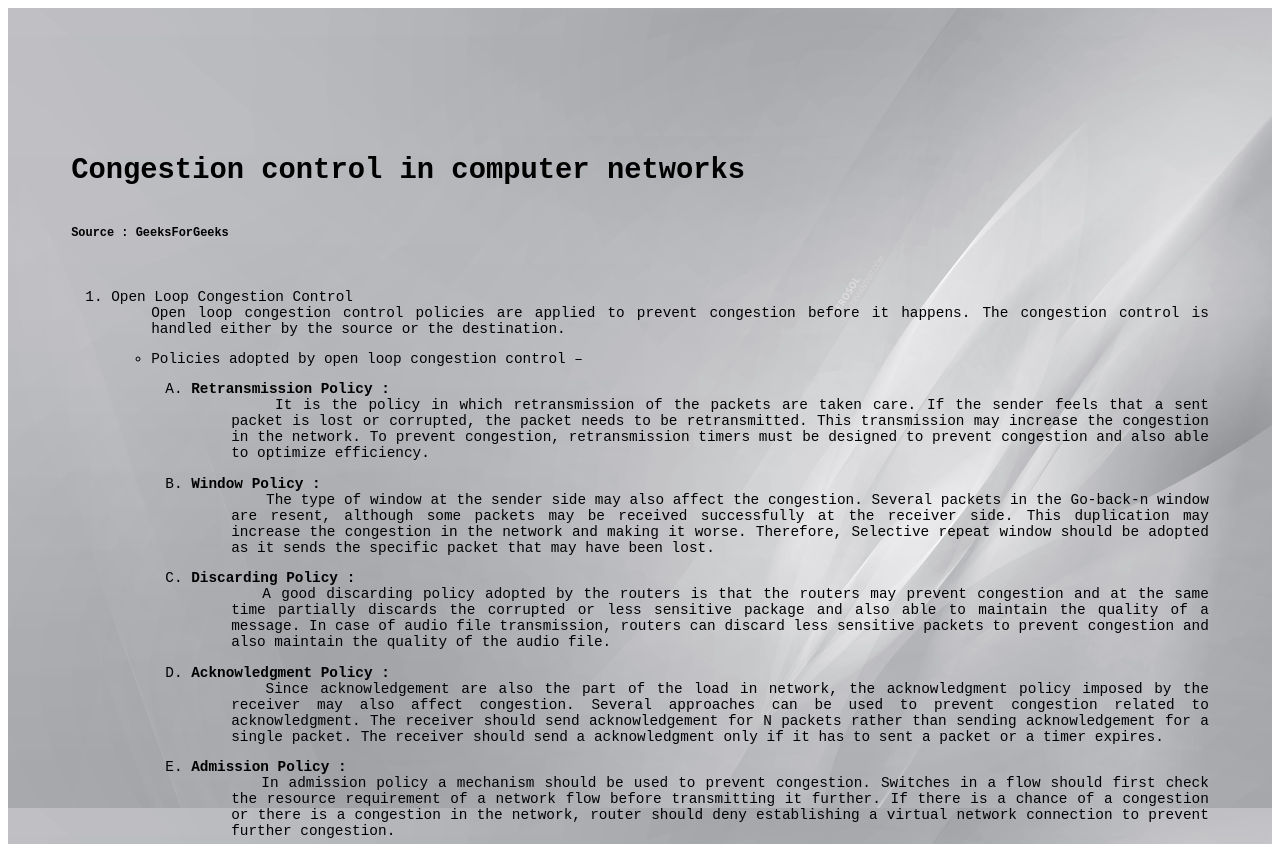
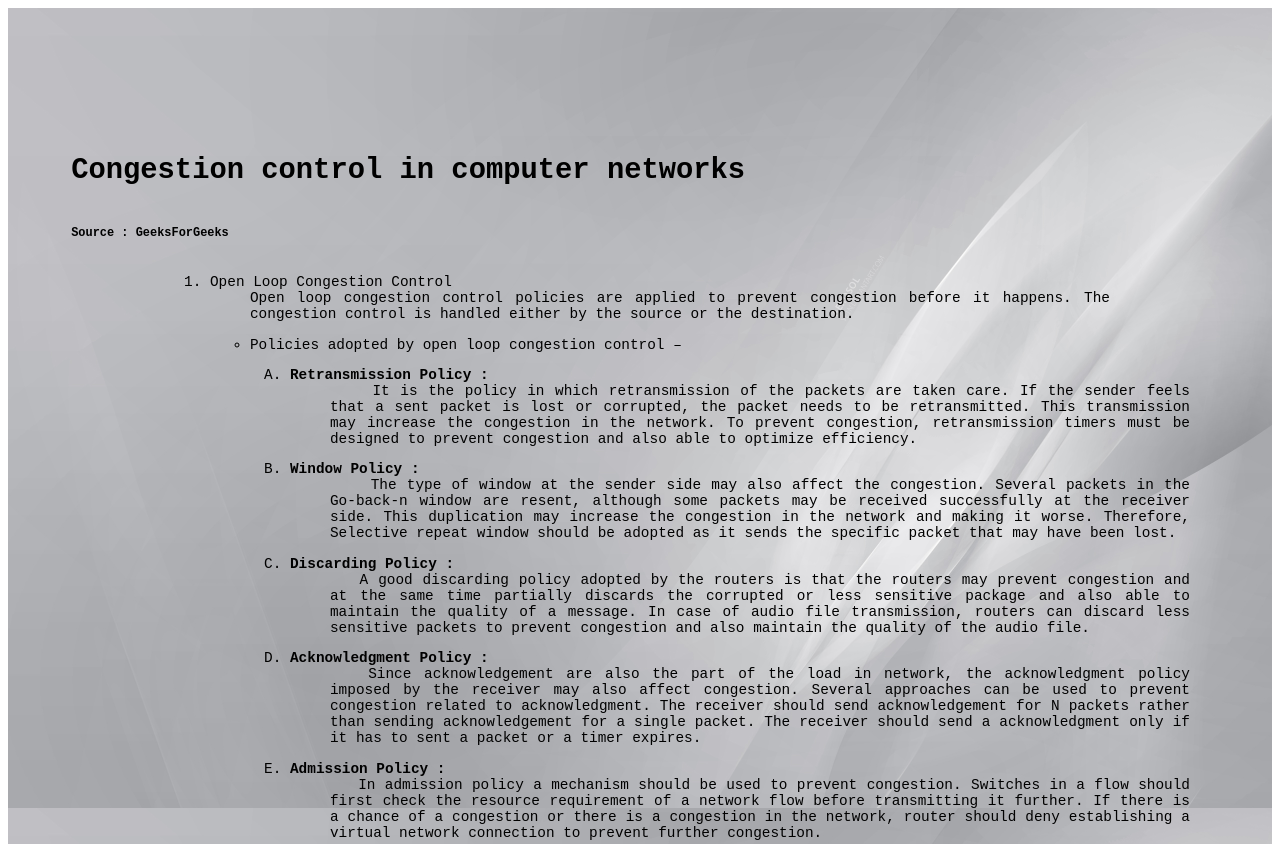
Before and after one commit to Arunangshu13/assignments, a plain HTML site: page week1/types-of-list-and-parallax/index.html in a window 1280 px wide. Shown: the top 844 px of the page. Drawn offline with Linux system fonts and the light colour scheme.

Commit message:
complete

```diff
--- a/week1/types-of-list-and-parallax/index.html
+++ b/week1/types-of-list-and-parallax/index.html
@@ -10,6 +10,7 @@
             display: flex;
             flex-direction: column;
             padding: 10% 5%;
+            width: 90%;
             background-image: url(./imgs/parallax.jpg);
             background-repeat: no-repeat;
             background-size: cover;
@@ -18,12 +19,21 @@
             text-align: justify;
             font-family: 'Courier New', Courier, monospace;
         }
+        .holder{
+
+            overflow: auto;
+        }
+        .holder ol{
+            margin: auto;
+            width: 900px;
+        }
     </style>
 </head>
 <body>
     <div class="container">
         <h1>Congestion control in computer networks</h1>
         <h5>Source : GeeksForGeeks</h5>
+        <div class="holder">
             <ol>
                 <li>
                     <dl>
@@ -145,5 +155,6 @@
 
             </ol>
         </div>
+    </div>
 </body>
 </html>
```
Lines whose indentation alone changed are shown as unchanged.
